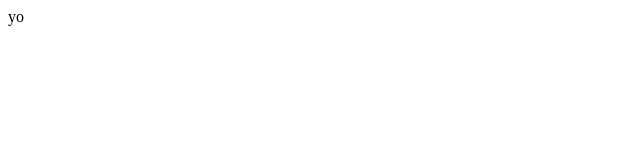
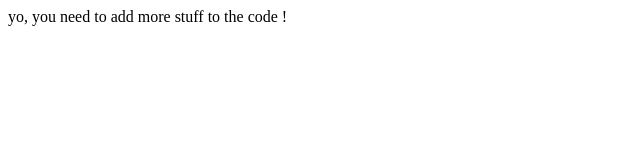
Before and after one commit to syh4n/tra1ning, a plain HTML site: page newfiles.html in a window 1280 px wide. Shown: the whole page, without its empty margins (0-640 px from the left). Drawn offline with Linux system fonts and the light colour scheme.

Commit message:
update at 12:48PM 6/13/2023

```diff
--- a/newfiles.html
+++ b/newfiles.html
@@ -6,6 +6,6 @@
     <title>Document</title>
 </head>
 <body>
-    yo
+    yo, you need to add more stuff to the code !
 </body>
 </html>
```
